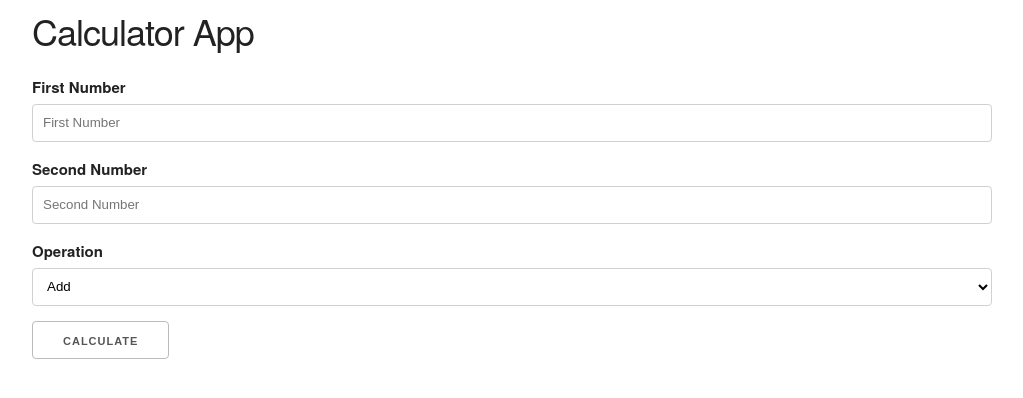
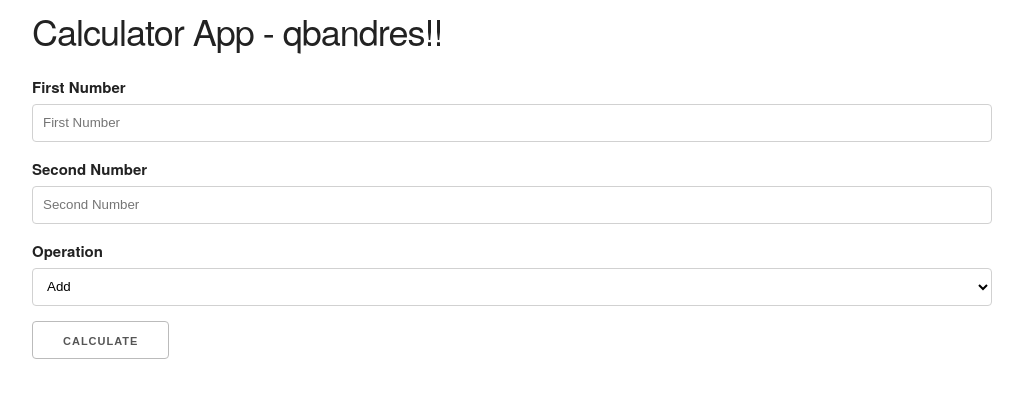
Before and after one commit to qbandres/calculator, a Flask app: page / in a window 1280 px wide. Shown: the top 398 px of the page, without its empty margins (128-1151 px from the left). Run offline with Flask 2, Linux system fonts and the light colour scheme.

Commit message:
Se modifico el titulo

```diff
--- a/templates/app.html
+++ b/templates/app.html
@@ -10,7 +10,7 @@
 <body>
     <div class="container">
         <h3>
-            Calculator App
+            Calculator App - qbandres!!
         </h3>
     </div>
     <!-- Form-->
```
